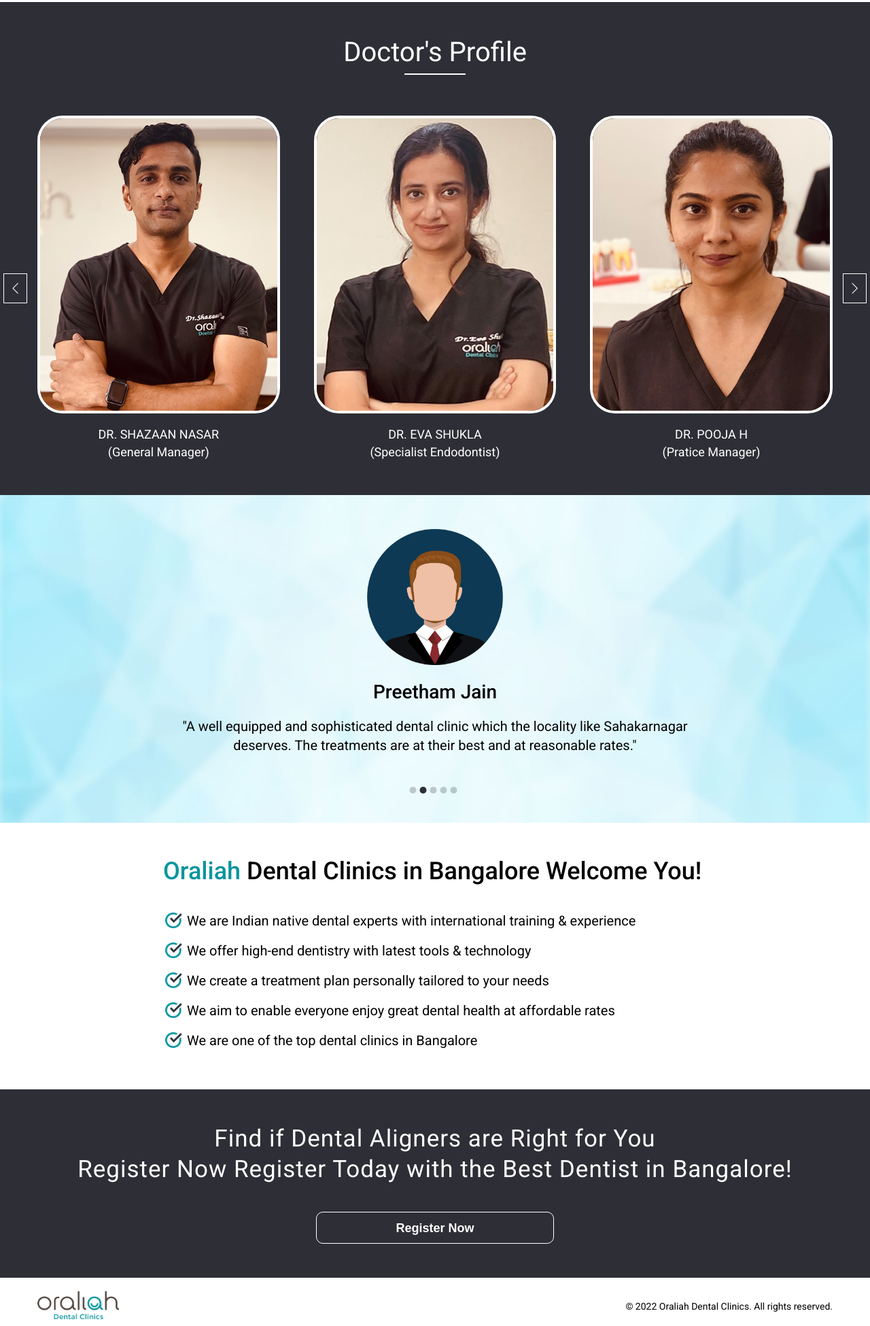
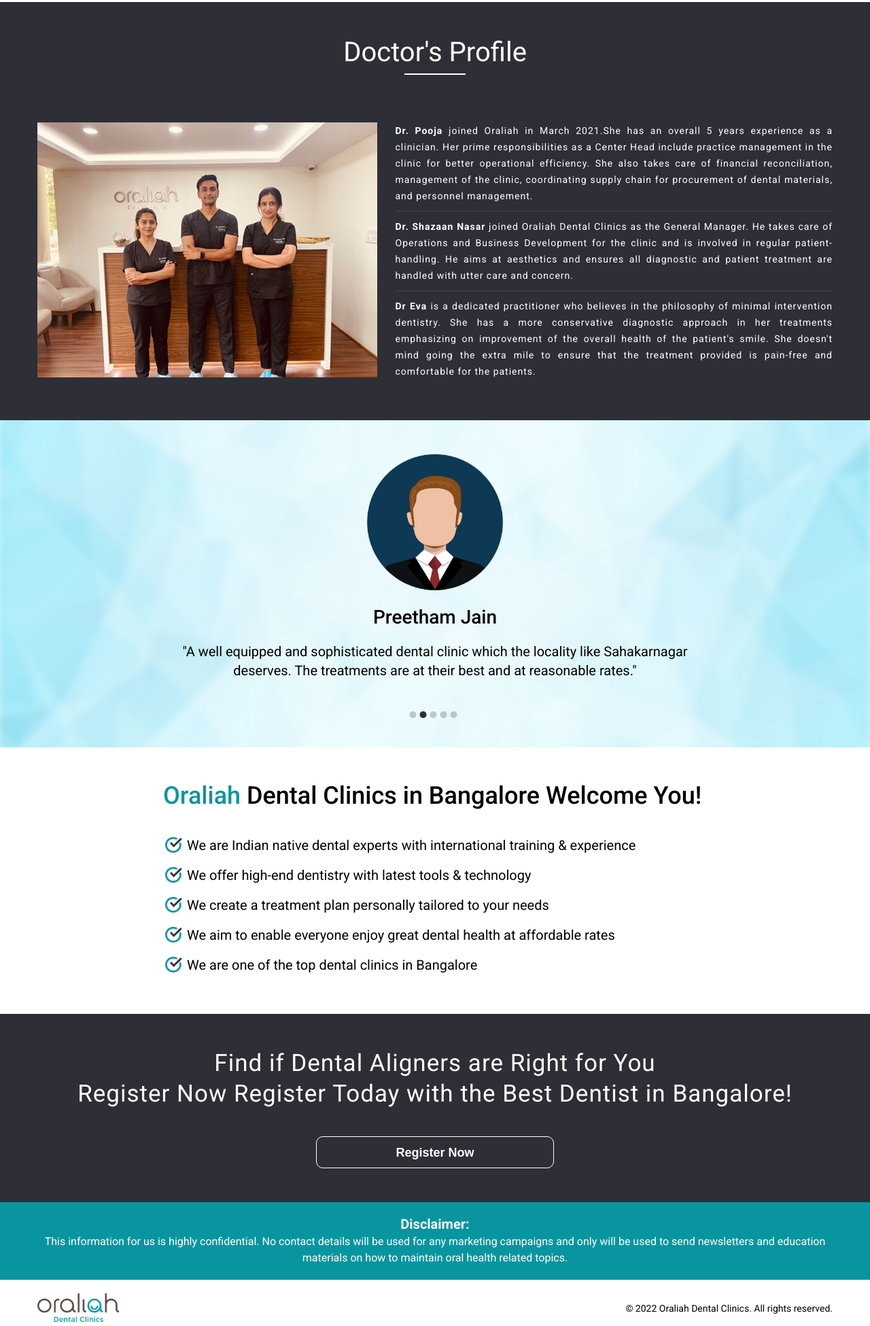
Before and after one commit to as567810/oraliahLanding, a plain HTML site: page index.html in a window 1280 px wide. Shown: the part 2482-4432 px from the top of the page at 68% size. Drawn offline with Linux system fonts and the light colour scheme.

Commit message:
some chnages

```diff
--- a/css/style.css
+++ b/css/style.css
@@ -562,6 +562,70 @@
     transition: 0.4s;
 }
 
+.group_details {
+    padding: 50px 0;
+    background: #2e2e36;
+}
+
+.group_details .main-gr {
+    display: flex;
+    flex-wrap: wrap;
+    align-items: center;
+}
+
+.group_details h2 {
+    color: #fff;
+    font-size: 40px;
+    font-weight: 400;
+    margin-bottom: 70px;
+    position: relative;
+    text-align: center;
+}
+
+.group_details h2::before {
+    position: absolute;
+    content: '';
+    left: 50%;
+    transform: translateX(-50%);
+    background: #fff;
+    width: 90px;
+    height: 2px;
+    bottom: -10px;
+}
+
+.group_details .main-gr .left {
+    width: 45%;
+}
+
+.group_details .main-gr .right {
+    width: 55%;
+}
+
+.group_details .main-gr .right p {
+    font-size: 16px;
+    line-height: 30px;
+    color: #fff;
+}
+
+.group_details ul {
+    display: flex;
+    flex-wrap: wrap;
+}
+
+.group_details ul li {
+    color: #fff;
+    padding: 10px 0;
+    line-height: 24px;
+    font-size: 14px;
+    border-bottom: 1px solid rgb(66, 66, 66);
+    letter-spacing: 1px;
+    text-align: justify;
+}
+
+.group_details ul li:last-child {
+    border-bottom: 0;
+}
+
 .testimon {
     padding: 50px 0 70px;
     background: #ffffff;
@@ -694,6 +758,31 @@
     align-items: center;
 }
 
+footer .main-foo .right {
+    display: flex;
+    flex-wrap: wrap;
+}
+
+footer .main-foo .right p {
+    margin-left: 20px;
+}
+
+.disclaimer {
+    padding: 20px 0;
+    background: #09959f;
+    color: #fff;
+    text-align: center;
+}
+
+.disclaimer p {
+    font-size: 16px;
+    line-height: 24px;
+}
+
+.disclaimer p strong {
+    font-size: 20px;
+}
+
 .popup {
     width: 100%;
     height: 100%;
--- a/index.html
+++ b/index.html
@@ -181,13 +181,12 @@
                     <p>Do you want to correct dental problems like overcrowded teeth, Spacing Issues, Minor Overbites & Underbites? Are you no longer in love with your cosmetic braces? With Oraliah Dental, one of the best dental clinics in Bangalore, patients
                         can enjoy straightened teeth and a beautiful smile with Aligners without any burden. All you need to do is fill up the above registration form and one of Bangalore’s best dentists will call you to fix the time of appointment and
                         also answer to all your queries.
-
                     </p>
                 </div>
             </div>
         </div>
     </section>
-    <section class="doctor_profile wow fadeIn">
+    <!-- <section class="doctor_profile wow fadeIn">
         <div class="container">
             <h2>Doctor's Profile</h2>
             <div class="main-sl">
@@ -221,6 +220,29 @@
                 </div>
                 <div class="swiper-button-next"></div>
                 <div class="swiper-button-prev"></div>
+            </div>
+        </div>
+    </section> -->
+
+    <section class="group_details">
+        <div class="container">
+            <h2>Doctor's Profile</h2>
+            <div class="main-gr">
+                <div class="left wow fadeInLeftBig" data-wow-delay="100ms">
+                    <img src="images/group.jpg" alt="">
+                </div>
+                <div class="right">
+                    <ul>
+                        <li class="wow fadeInUp" data-wow-delay="200ms"><strong> Dr. Pooja </strong>joined Oraliah in March 2021.She has an overall 5 years experience as a clinician. Her prime responsibilities as a Center Head include practice management in the clinic for better operational efficiency.
+                            She also takes care of financial reconciliation, management of the clinic, coordinating supply chain for procurement of dental materials, and personnel management.</li>
+                        <li class="wow fadeInUp" data-wow-delay="500ms"><strong>Dr. Shazaan Nasar</strong> joined Oraliah Dental Clinics as the General Manager. He takes care of Operations and Business Development for the clinic and is involved in regular patient-handling. He aims at aesthetics and
+                            ensures all diagnostic and patient treatment are handled with utter care and concern.</li>
+                        <li class="wow fadeInUp" data-wow-delay="1s"><strong>Dr Eva</strong> is a dedicated practitioner who believes in the philosophy of minimal intervention dentistry. She has a more conservative diagnostic approach in her treatments emphasizing on improvement of the overall health
+                            of the patient's smile. She doesn't mind going the extra mile to ensure that the treatment provided is pain-free and comfortable for the patients.</li>
+
+
+                    </ul>
+                </div>
             </div>
         </div>
     </section>
@@ -305,13 +327,22 @@
             <button class="btn-co cl_reg">Register Now</button>
         </div>
     </section>
+    <section class="disclaimer">
+        <div class="container">
+            <p><strong>Disclaimer: </strong><br>This information for us is highly confidential. No contact details will be used for any marketing campaigns and only will be used to send newsletters and education materials on how to maintain oral health related
+                topics.
+            </p>
+        </div>
+    </section>
     <footer>
         <div class="container">
             <div class="main-foo">
                 <div class="left">
                     <img src="images/oralia-logo.png" alt="">
                 </div>
+
                 <div class="right">
+
                     <p>© 2022 Oraliah Dental Clinics. All rights reserved.</p>
                 </div>
             </div>
```
Also changed, not shown: images/group.jpg (added).
